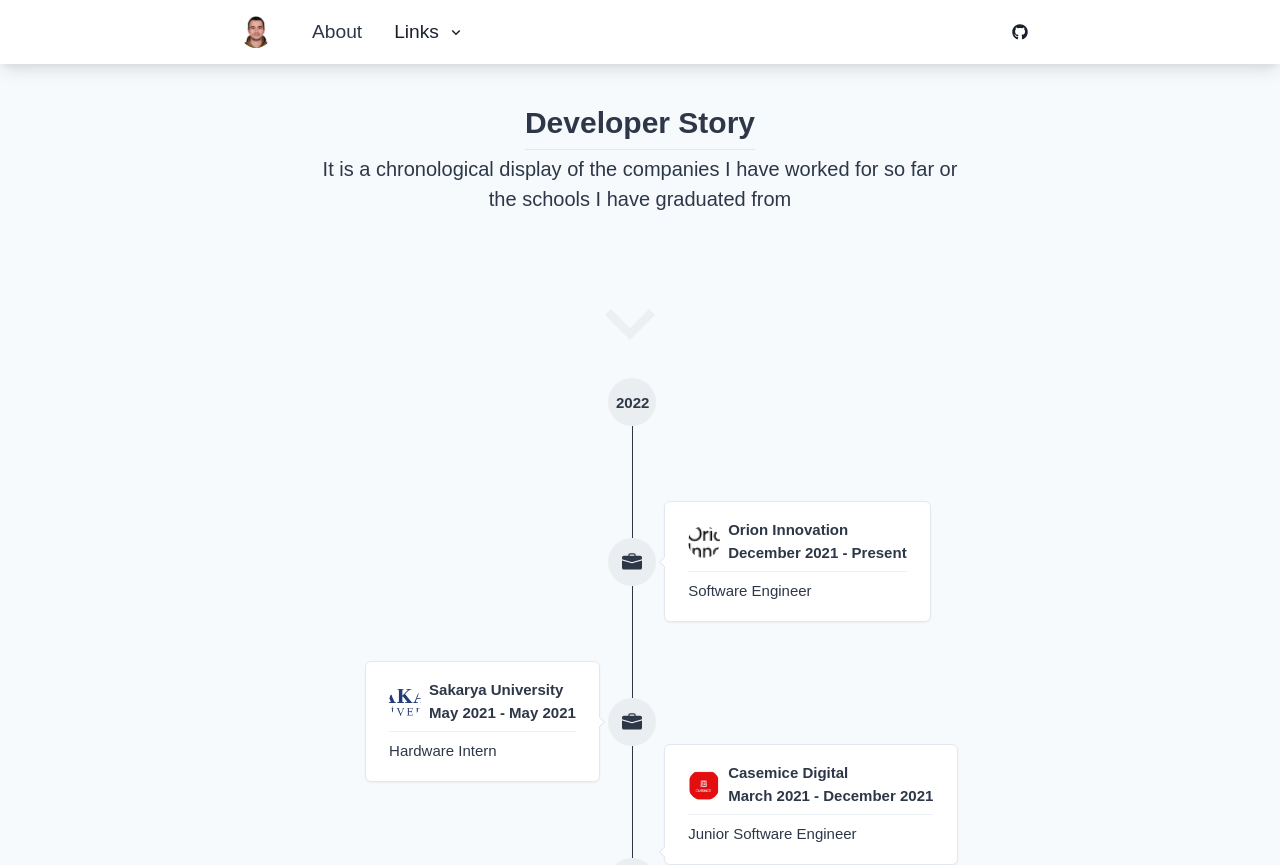
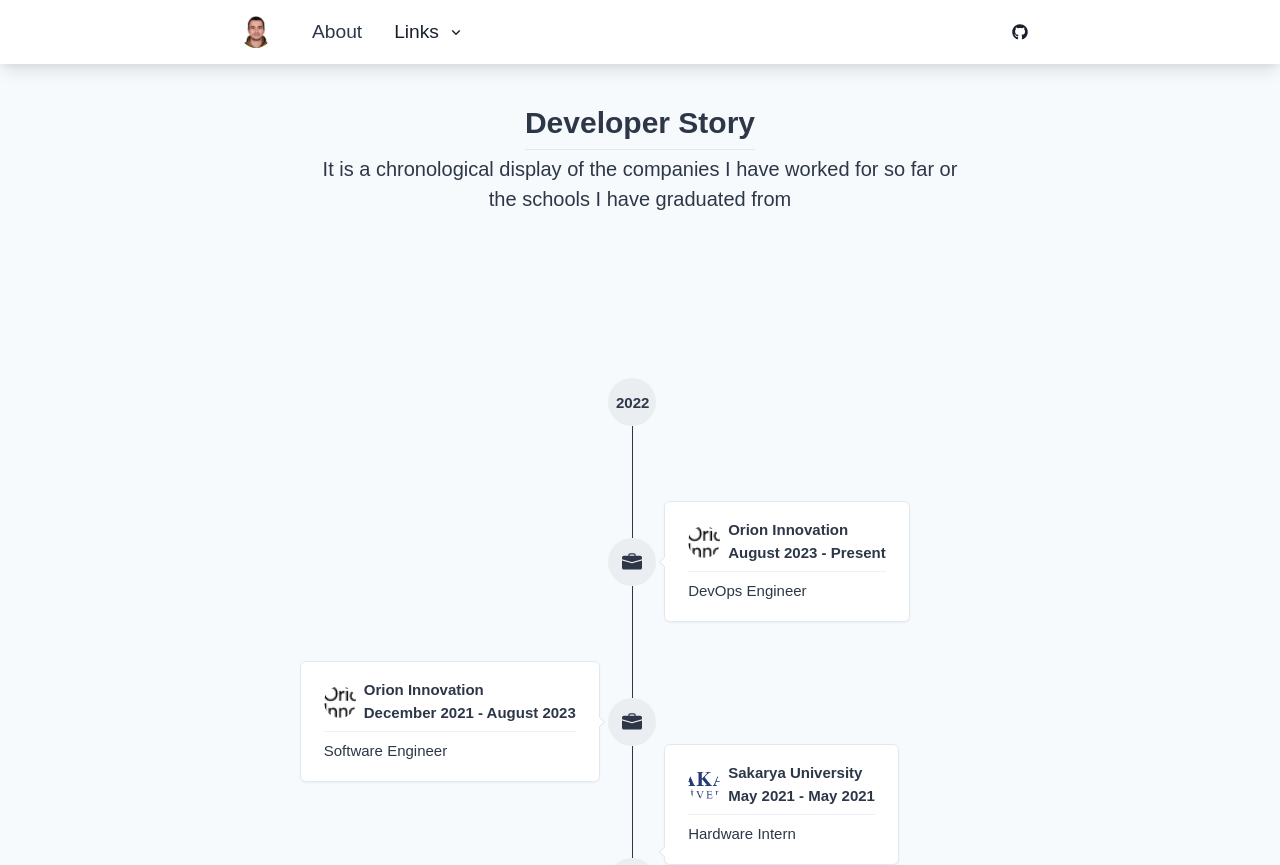
Before and after one commit to ahmetkutay/portfolio-me, a React (Create React App) app: page /story-timeline in a window 1280 px wide. Shown: the top 865 px of the page. Built offline with nearby package versions, Linux system fonts and the light colour scheme.

Commit message:
Added current role

```diff
--- a/src/data/data.ts
+++ b/src/data/data.ts
@@ -31,9 +31,17 @@
     {
         title: "Orion Innovation",
         alt: "PS image",
+        role: "DevOps Engineer",
+        skills: ["Redmine", "Helpdesk", "Jenkins", "Rust", "Nodejs","Python","Sonarqube","Gitlab"],
+        period: "August 2023 - Present",
+        logo: orionInnovation
+    },
+    {
+        title: "Orion Innovation",
+        alt: "PS image",
         role: "Software Engineer",
         skills: ["php", "angular", "typescript", "javascript", "react"],
-        period: "December 2021 - Present",
+        period: "December 2021 - August 2023",
         logo: orionInnovation
     },
     {
```
